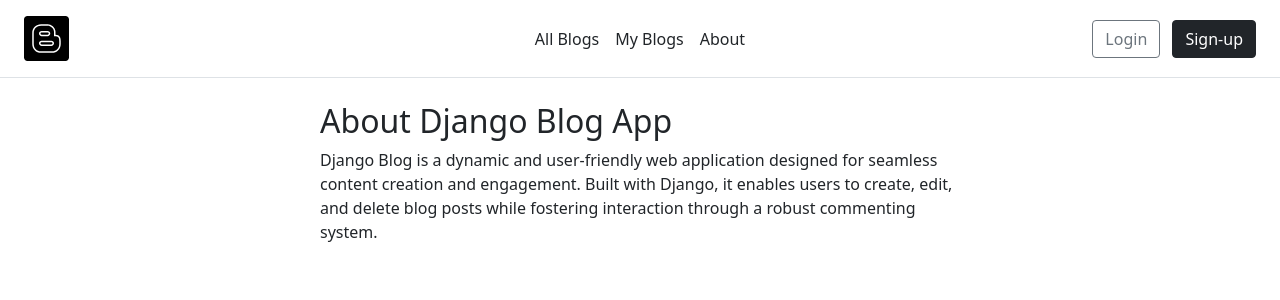
After one commit to misha-doroshenko/py-blog, a Django app: page /about/ in a window 1280 px wide. The commit adds this page. Shown: the top 300 px of the page. Run offline with Django 4.2, Linux system fonts and the light colour scheme.

Commit message:
Add my blogs page and about page

```diff
--- a/blog/urls.py
+++ b/blog/urls.py
@@ -1,11 +1,13 @@
 from django.urls import path, include
 
 from .views import (
-    PostListView, PostDetailView, SignUpView, CommentaryCreateView, PostCreateView, PostUpdateView, PostDeleteView
+    PostListView, PostDetailView, SignUpView, CommentaryCreateView, PostCreateView, PostUpdateView, PostDeleteView,
+    MyPostsListView, about_view
 )
 
 urlpatterns = [
     path("", PostListView.as_view(), name="index"),
+    path("my-posts/", MyPostsListView.as_view(), name="my-posts"),
     path("posts/<int:pk>", PostDetailView.as_view(), name="post-detail"),
     path("posts/<int:pk>/update", PostUpdateView.as_view(), name="post-update"),
     path("posts/<int:pk>/delete", PostDeleteView.as_view(), name="post-delete"),
@@ -13,6 +15,7 @@ urlpatterns = [
     path("posts/create", PostCreateView.as_view(), name="post-create"),
     path("accounts/", include("django.contrib.auth.urls")),
     path("accounts/sign-up/", SignUpView.as_view(), name="sign-up"),
+    path("about/", about_view, name="about")
 ]
 
 app_name = "blog"
--- a/blog/views.py
+++ b/blog/views.py
@@ -1,7 +1,8 @@
 from django.contrib.auth import get_user_model, login
 from django.contrib.auth.mixins import PermissionRequiredMixin, LoginRequiredMixin
 from django.core.paginator import Paginator
-from django.shortcuts import redirect
+from django.http import HttpRequest
+from django.shortcuts import redirect, render
 from django.urls import reverse_lazy, reverse
 from django.views import generic
 
@@ -14,6 +15,15 @@ class PostListView(generic.ListView):
     queryset = Post.objects.select_related("owner").prefetch_related("commentary_set")
     template_name = "blog/index.html"
     paginate_by = 5
+
+
+class MyPostsListView(LoginRequiredMixin, generic.ListView):
+    model = Post
+    template_name = "blog/index.html"
+    paginate_by = 5
+
+    def get_queryset(self):
+        return Post.objects.select_related("owner").prefetch_related("commentary_set").filter(owner=self.request.user)
 
 
 class PostDetailView(generic.DetailView):
@@ -100,3 +110,7 @@ class SignUpView(generic.CreateView):
 
     def get_success_url(self):
         return reverse("blog:index")
+
+
+def about_view(request: HttpRequest):
+    return render(request, "blog/about_template.html")
--- /dev/null
+++ b/templates/blog/about_template.html
@@ -0,0 +1,14 @@
+{% extends "base.html" %}
+
+{% block content %}
+  <div class="d-flex justify-content-center">
+    <div class="w-50">
+      <h2>About Django Blog App</h2>
+      <p>
+        Django Blog is a dynamic and user-friendly web application designed for seamless content creation
+        and engagement. Built with Django, it enables users to create, edit, and delete blog posts while fostering
+        interaction through a robust commenting system.
+      </p>
+    </div>
+  </div>
+{% endblock %}
--- a/templates/includes/header.html
+++ b/templates/includes/header.html
@@ -5,10 +5,9 @@
   </a>
 
   <ul class="nav col-12 col-md-auto mb-2 justify-content-center mb-md-0">
-    <li><a href="{% url 'blog:index' %}" class="nav-link px-2 link-dark">Blogs</a></li>
-    <li><a href="#" class="nav-link px-2 link-dark">My Blogs</a></li>
-    <li><a href="#" class="nav-link px-2 link-dark">Users</a></li>
-    <li><a href="#" class="nav-link px-2 link-dark">About</a></li>
+    <li><a href="{% url 'blog:index' %}" class="nav-link px-2 link-dark">All Blogs</a></li>
+    <li><a href="{% url 'blog:my-posts' %}" class="nav-link px-2 link-dark">My Blogs</a></li>
+    <li><a href="{% url 'blog:about' %}" class="nav-link px-2 link-dark">About</a></li>
   </ul>
 
   <div class="col-md-3 text-end">
```
Also changed, not shown: templates/blog/index.html (+10 -1 lines).
